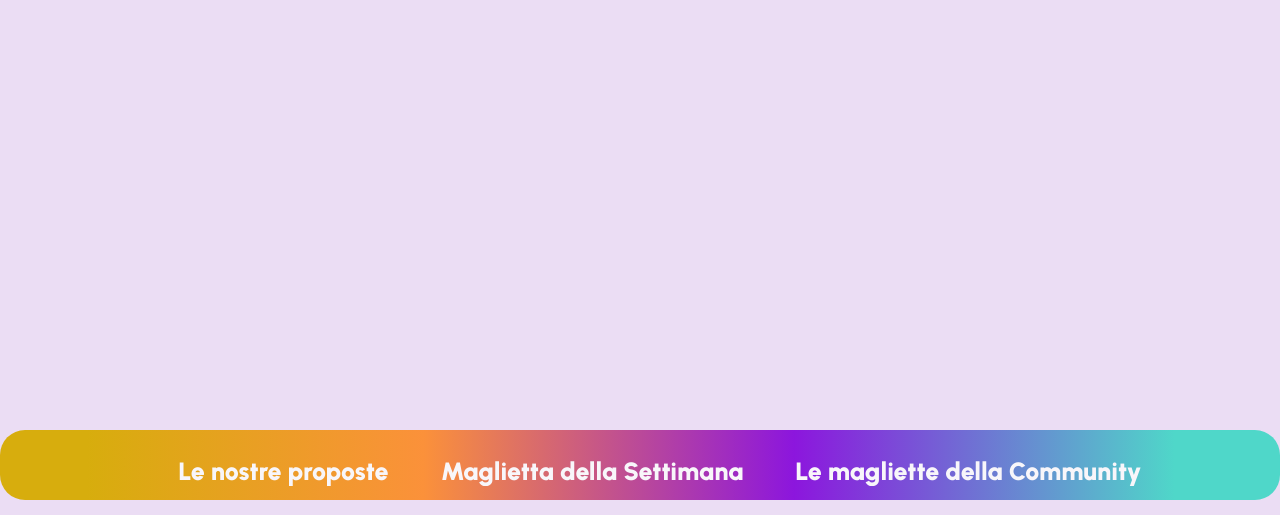
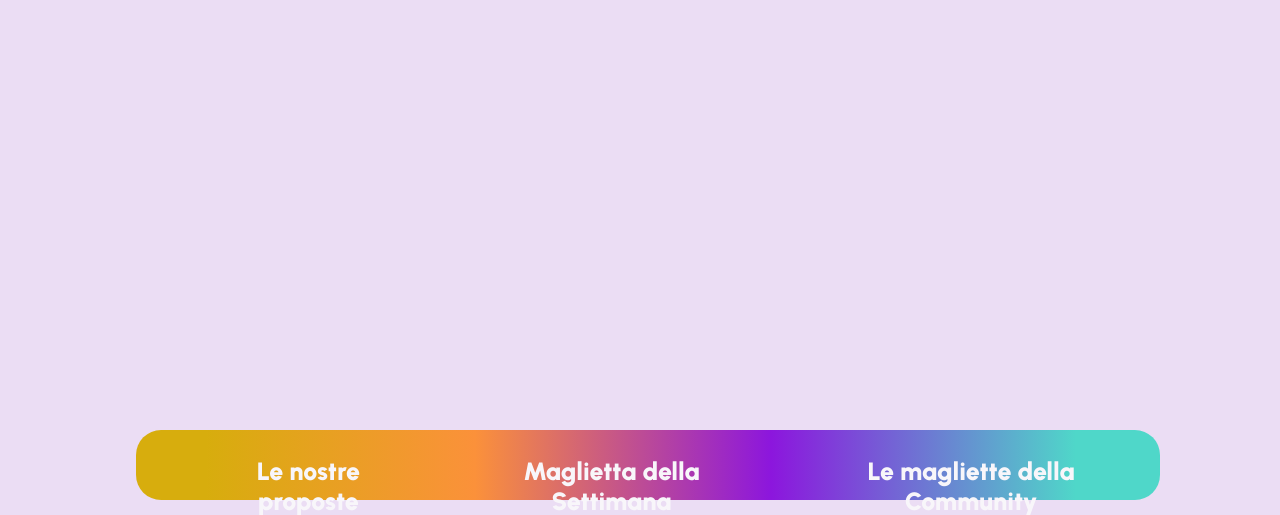
Before and after one commit to UrbanShirt/implementation, a plain HTML site: page ui/homepage.html in a window 1280 px wide. Shown: the part 285-800 px from the top of the page. Drawn offline with Linux system fonts and the light colour scheme; no server answers.

Commit message:
set margins

```diff
--- a/ui/homepage.css
+++ b/ui/homepage.css
@@ -21,7 +21,9 @@
 
 #piedipagina {
     position: fixed;
-    width: 100%;
+    margin-left: 10%;
+    margin-right: 10%;
+    width: 80%;
     height: 70px;
     top: auto;
     bottom: 15px;
@@ -30,8 +32,6 @@
  .color_bar {
     background: linear-gradient(270deg, #4FD7C9 8.23%, #8C16DD 37.97%, #FB913A 66.9%, #D7AD0D 93.17%);
     border-radius: 25px;
-    left: 0px;
-    right: 0px;
  }
 
 .homepage-text-title {
@@ -132,8 +132,8 @@ ul {
 
 li {
     background-color: transparent;
-    margin-left: 20px;
-    margin-right: 20px;
+    margin-left: 40px;
+    margin-right: 40px;
 }
 
 button{
```
